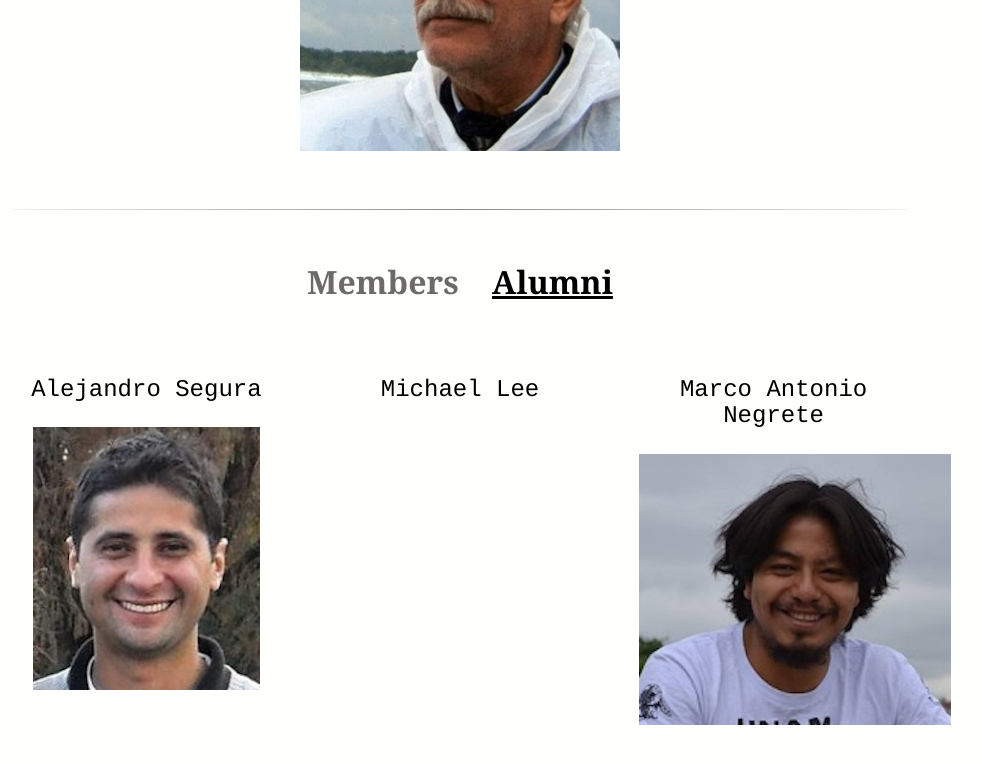
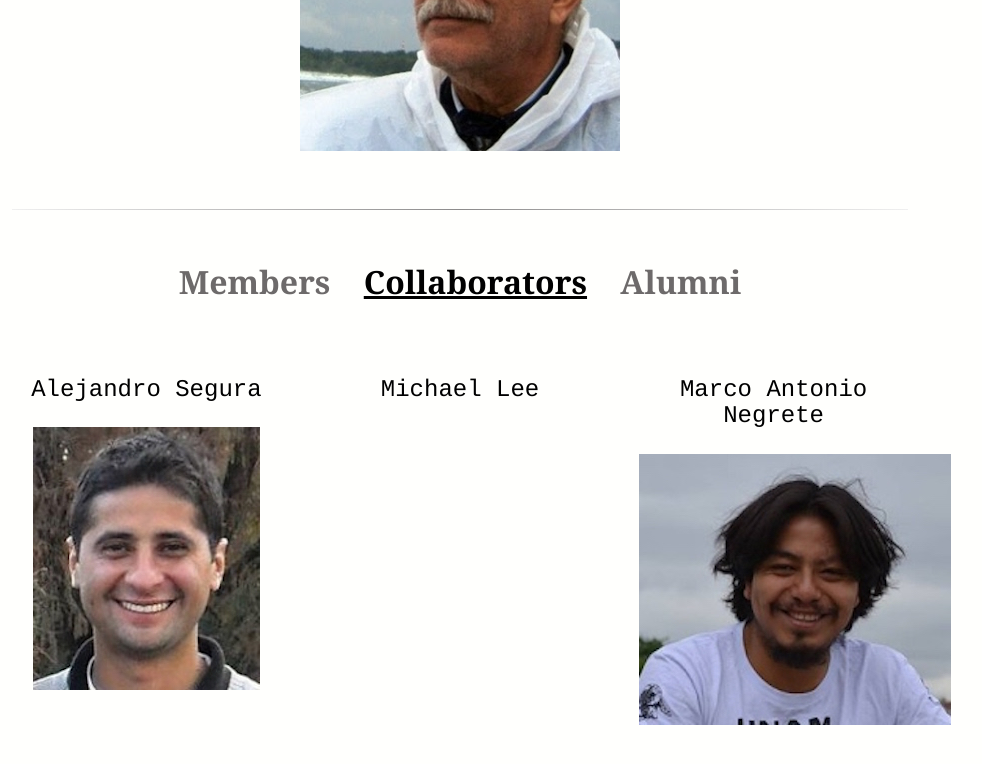
Before and after one commit to BouzasLab25/bouzaslab25.github.io, a Jekyll site: the page built from people/collaborators.html, in a window 1280 px wide and 900 px high, scrolled down 583 px. Shown: the top 764 px of the window, without its empty margins (180-1162 px from the left). Built offline with Jekyll 4.4.1, drawn with Linux system fonts in a browser that asks for light colours.

Commit message:
Update collaborators.html

```diff
--- a/people/collaborators.html
+++ b/people/collaborators.html
@@ -11,7 +11,7 @@ title: Lab25 Collaborators
 
 <hr class="style14">
 
-<h3 style="color:black;font-size: 2em;font-family:'Georgia';"><a href="/people/index.html" style="color:#6d6a6a;font-size: 1em;font-family:'Georgia';">Members</a>&nbsp;&nbsp;&nbsp;&nbsp;<u>Alumni</u></h3>
+<h3 style="color:black;font-size: 2em;font-family:'Georgia';"><a href="/people/index.html" style="color:#6d6a6a;font-size: 1em;font-family:'Georgia';">Members</a>&nbsp;&nbsp;&nbsp;&nbsp;<u>Collaborators</u>&nbsp;&nbsp;&nbsp;&nbsp;<a href="/people/alumni.html" style="color:#6d6a6a;font-size: 1em;font-family:'Georgia';">Alumni</a></h3>
 </p>
 
   <div class="left">
@@ -20,7 +20,7 @@ title: Lab25 Collaborators
   </div>
 
 <div class="center">
-	     <p><a class='lu' href="/people/al_Pamela.html">Michael Lee</a></p>
+	     <p><a class='lu' href="https://faculty.sites.uci.edu/mdlee/">Michael Lee</a></p>
 	      <a href="/people/al_Pamela.html"><img class="displayed" src="" /></a>
   </div>
 
```
